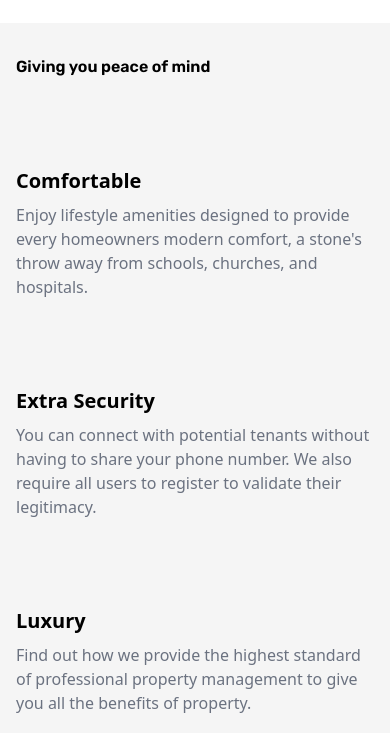
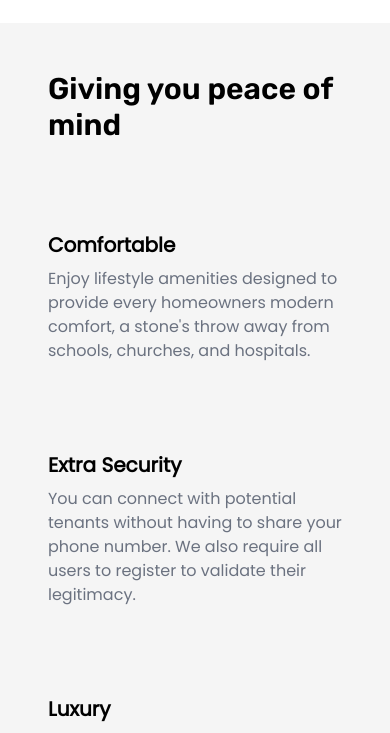
Before and after one commit to sarahdavies186/real-estate-website, a Next.js app: page / in a window 390 px wide. Shown: the part 2148-2881 px from the top of the page. Built offline with nearby package versions, Linux system fonts and the light colour scheme; some icons are missing.

Commit message:
change font and padding

```diff
--- a/components/About.js
+++ b/components/About.js
@@ -19,11 +19,11 @@ export default function () {
           </div>
           <img className="" src="about.png" />
         </div>
-        <div className="place-self-center">
-          <h2 className="font-rubik-semibold md:text-3xl xl:text-4xl pb-4">
+        <div className="place-self-center md:pt-20">
+          <h2 className="font-rubik-semibold text-3xl xl:text-4xl pb-4">
             How much is your property worth now?{" "}
           </h2>
-          <p>
+          <p className="font-poppins-regular text-gray-500">
             We have built our reputation as true local area experts. We have
             gained more knowledge about buyer interests, our neighborhood and
             the market than any other brand because we live locally and work for
--- a/components/Services.js
+++ b/components/Services.js
@@ -7,16 +7,16 @@ import { Graph } from 'react-iconly'
 
 export default function Services() {
   return (
-    <div className="bg-grey dark:bg-gray-900">
-      <div className="py-8 px-4 mx-auto max-w-screen-xl sm:py-16 lg:px-6 container">
+    <div className="bg-grey">
+      <div className="p-12 lg:p-24 mx-auto max-w-screen-xl container">
         <div className="max-w-screen-md mb-8 lg:mb-16">
-          <h2 className="font-rubik-semibold  md:text-3xl xl:text-4xl">
+          <h2 className="font-rubik-semibold text-3xl xl:text-4xl">
             Giving you peace of mind
           </h2>
         </div>
-        <div className="space-y-8 md:grid md:grid-cols-2 lg:grid-cols-3 md:gap-12 md:space-y-0">
+        <div className="space-y-8 md:grid md:grid-cols-2 lg:grid-cols-3 md:gap-12 md:space-y-0 font-poppins-regular">
           <div>
-            <div className="flex justify-center items-center mb-4 w-10 h-10 rounded-full bg-primary-100 lg:h-12 lg:w-12 dark:bg-primary-900">
+            <div className="flex justify-center items-center mb-4 w-10 h-10 rounded-full bg-primary-100 lg:h-12 lg:w-12">
             <Heart stroke='bold' primaryColor='#68B99D' filled="#68B99D" />
             </div>
             <h3 className="mb-2 text-xl font-bold dark:text-white">
@@ -29,7 +29,7 @@ export default function Services() {
             </p>
           </div>
           <div>
-            <div className="flex justify-center items-center mb-4 w-10 h-10 rounded-full bg-primary-100 lg:h-12 lg:w-12 dark:bg-primary-900">
+            <div className="flex justify-center items-center mb-4 w-10 h-10 rounded-full bg-primary-100 lg:h-12 lg:w-12">
             <ShieldDone stroke='bold' primaryColor='#68B99D' filled="#68B99D" />
             </div>
             <h3 className="mb-2 text-xl font-bold dark:text-white">
```
